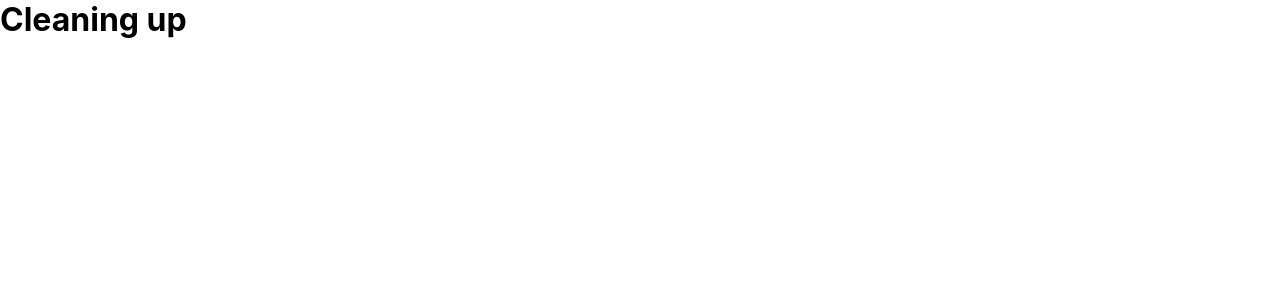
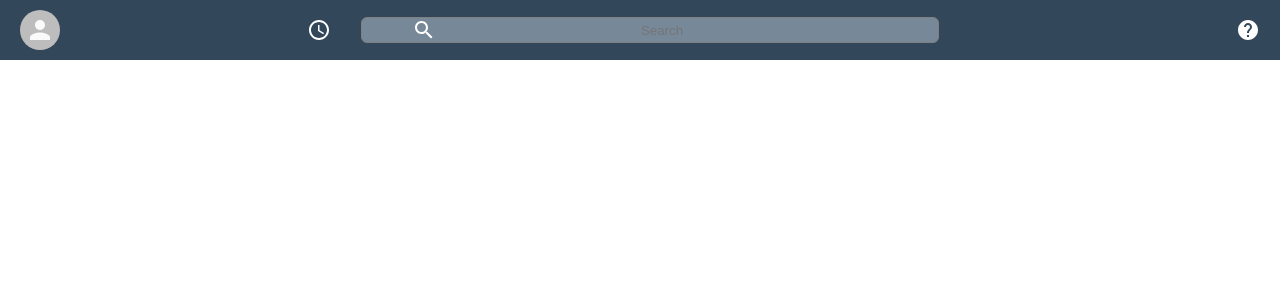
Before and after one commit to NathanHodgkiss447/softwareproject-final-year, a React (Create React App) app: page / in a window 1280 px wide. Shown: the top 300 px of the page. Built offline with nearby package versions, Linux system fonts and the light colour scheme.

Commit message:
Initial header design

```diff
--- a/src/App.js
+++ b/src/App.js
@@ -1,9 +1,11 @@
 import "./Styles/App.scss";
+import Header from "./Components/Header";
 
 function App() {
   return (
     <div className="App">
-      <h1>Cleaning up</h1>
+      <Header />
+      <div className="app_body"></div>
     </div>
   );
 }
--- a/src/Components/Header.js
+++ b/src/Components/Header.js
@@ -1,18 +1,24 @@
 import React from "react";
-import "./Styles/Header.scss";
+import "../Styles/Header.scss";
+import { Avatar } from "@material-ui/core";
+import AccessTimeIcon from "@material-ui/icons/AccessTime";
+import SearchIcon from "@material-ui/icons/Search";
+import HelpIcon from "@material-ui/icons/Help";
 
 function Header() {
   return (
     <div className="header">
       <div className="header__left">
-        {/* Avatar for logged in user */}
-        {/* Time icon */}
+        <Avatar className="header__avatar" alt="User One" src="" />
+        <AccessTimeIcon />
       </div>
       <div className="header__search">
-        {/* Search icon */}
-        {/* input */}
+        <SearchIcon />
+        <input placeholder="Search" />
       </div>
-      <div className="header__right">{/* Help Icon */}</div>
+      <div className="header__right">
+        <HelpIcon />
+      </div>
     </div>
   );
 }
--- a/src/Styles/App.scss
+++ b/src/Styles/App.scss
@@ -0,0 +1,3 @@
+body {
+  --app-color: #33475b;
+}
--- a/src/Styles/Header.scss
+++ b/src/Styles/Header.scss
@@ -0,0 +1,48 @@
+.header {
+  display: flex;
+  align-items: center;
+  justify-content: space-between;
+  padding: 10px 0;
+  background-color: var(--app-color);
+  color: white;
+}
+
+.header__left {
+  flex: 0.3;
+  display: flex;
+  align-items: center;
+  margin-left: 20px;
+}
+
+.header__left > .MuiSvgIcon-root {
+  margin-left: auto;
+  margin-right: 30px;
+}
+
+.header__search {
+  display: flex;
+  flex: 0.4;
+  background-color: lightslategray;
+  text-align: center;
+  padding: 0 50px;
+  border: 1px gray solid;
+  border-radius: 6px;
+}
+
+.header__search > input {
+  background-color: transparent;
+  border: none;
+  text-align: center;
+  min-width: 35vw;
+}
+
+.header__right {
+  display: flex;
+  align-items: flex-end;
+  flex: 0.3;
+}
+
+.header__right > .MuiSvgIcon-root {
+  margin-left: auto;
+  margin-right: 20px;
+}
```
Also changed, not shown: 1 other file (tests, documents, lock files or other folders).
